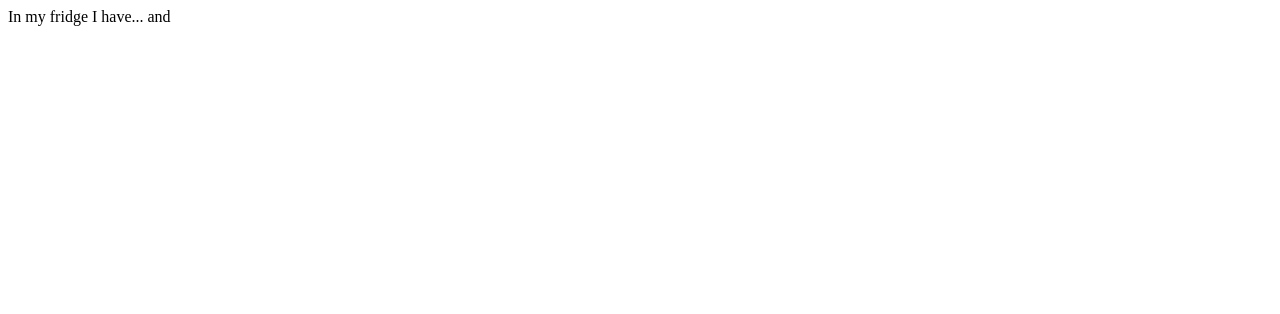
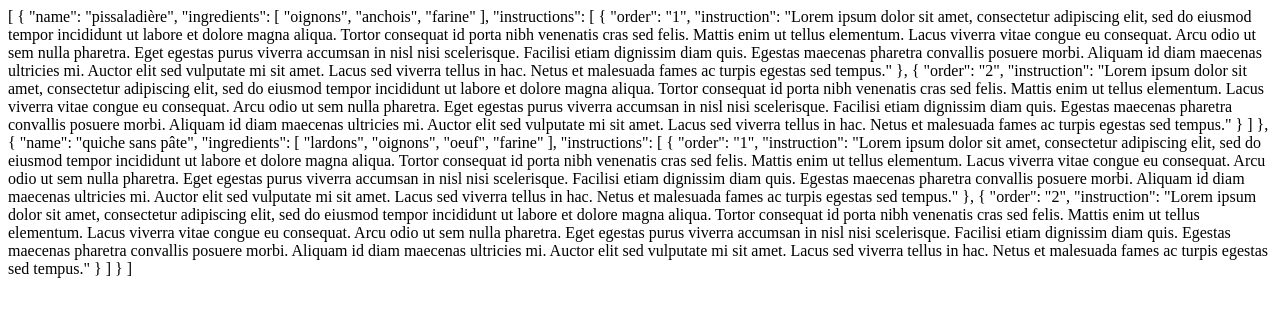
Before and after one commit to jbebar/in-my-fridge, a plain HTML site: page index.html in a window 1280 px wide. Drawn offline with Linux system fonts and the light colour scheme.

Commit message:
Add some javascript

```diff
--- a/index.html
+++ b/index.html
@@ -1,7 +1,22 @@
+<!DOCTYPE html>
 <html>
-<div>
-    In my fridge I have...
-    and
-</div>
+
+<head>
+    <title>In my fridge I have...</title>
+</head>
+
+<body>
+    <div id="root">
+
+    </div>
+    <script>
+        const recipesUri = "https://jbebar.github.io/in-my-fridge/recipes.json"
+        const root = document.getElementById('root')
+        fetch(recipesUri)
+            .then(r => r.json())
+            .then(d => root.textContent = JSON.stringify(d, null, 10))
+    </script>
+</body>
+
 
 </html>
```
